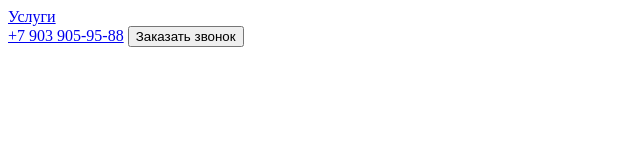
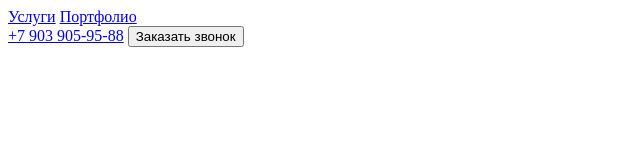
Before and after one commit to lichinko/special-app, a plain HTML site: page index.html in a window 1280 px wide. Shown: the full height of the page, 0-640 px from the left. Drawn offline with nearby package versions, Linux system fonts and the light colour scheme.

Commit message:
portfolio item added to menu

```diff
--- a/index.html
+++ b/index.html
@@ -13,6 +13,7 @@
     <header>
         <nav>
             <a href="#services">Услуги</a>
+            <a href="#services">Портфолио</a>
         </nav>
         <div>
             <a href="tel:+79039059588">+7 903 905-95-88</a>
```
